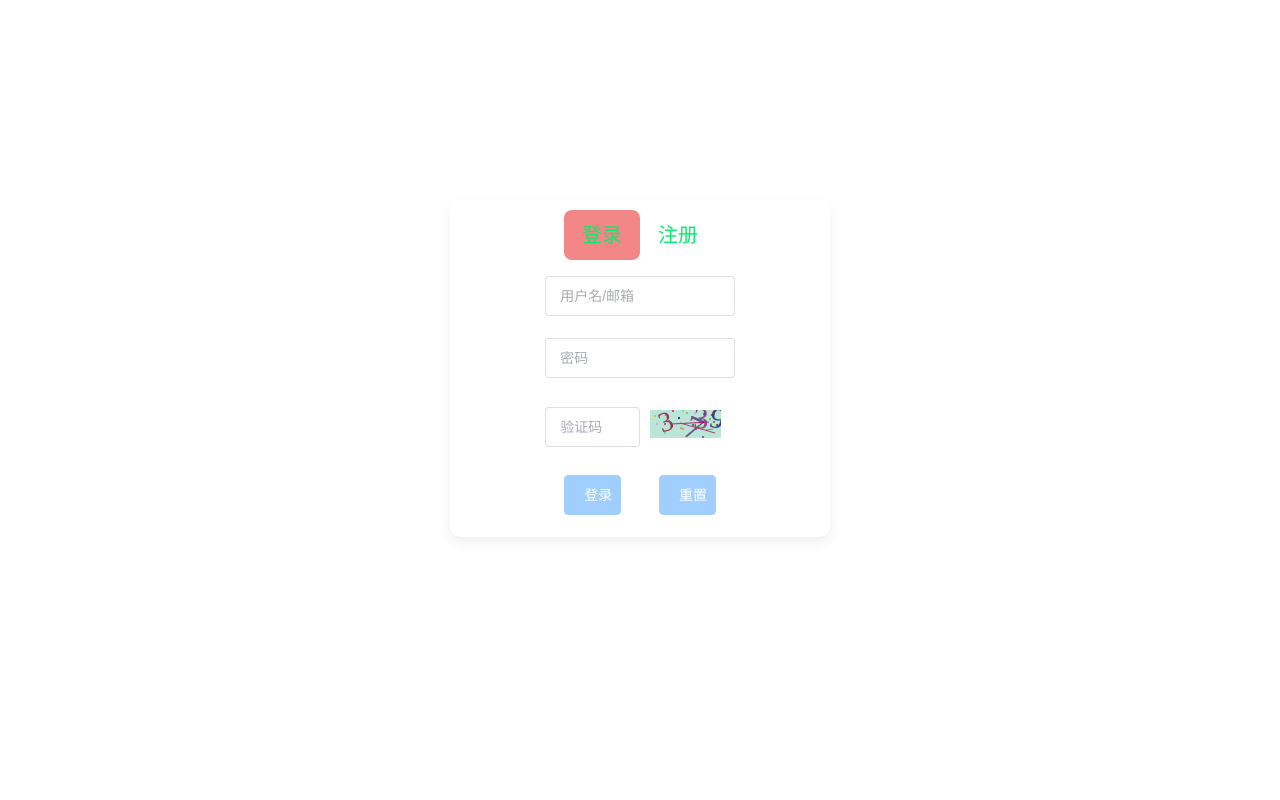
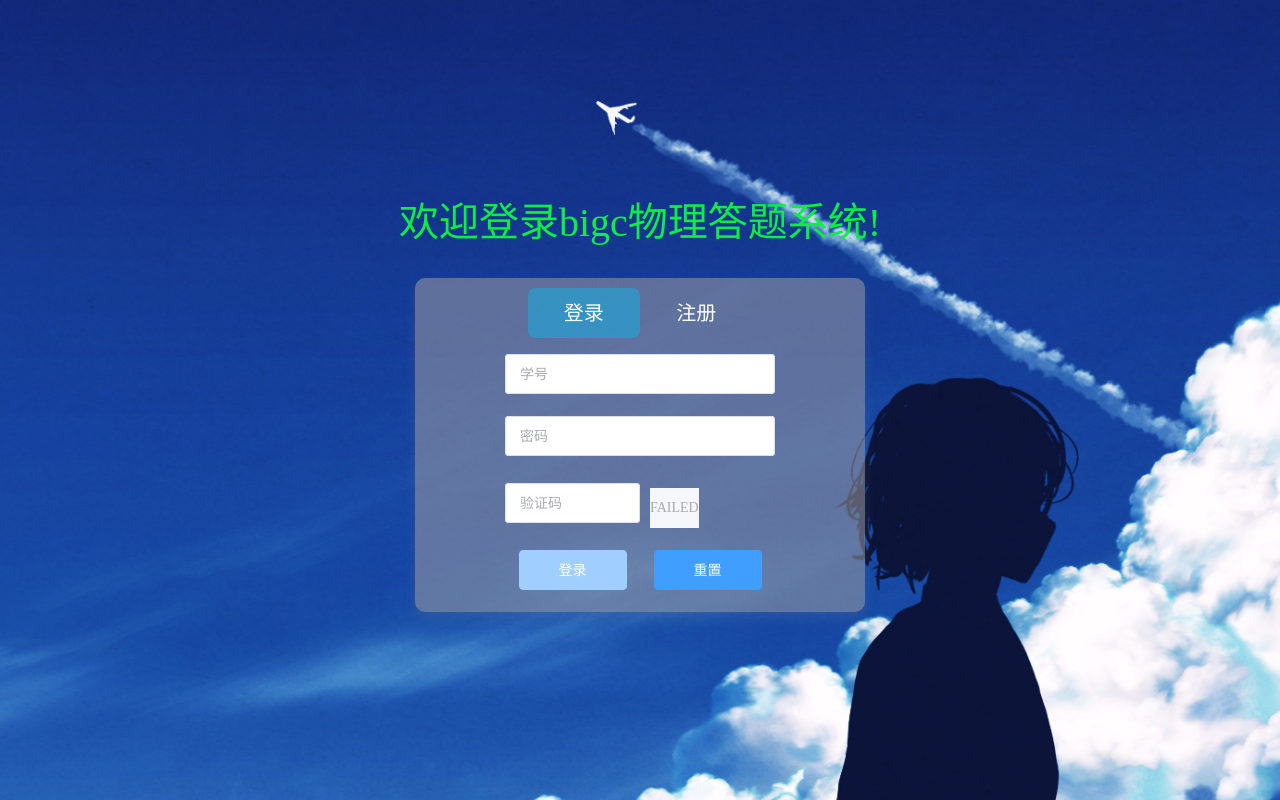
Before and after one commit to linlin449/bigc-answer-front, a Vue app: page / in a window 1280 px wide. Shown: the top 800 px of the page. Built offline with nearby package versions, Linux system fonts and the light colour scheme.

Commit message:
美化登录注册界面，使用后端验证码，封装url

```diff
--- a/package.json
+++ b/package.json
@@ -13,6 +13,7 @@
     "element-plus": "^2.2.8",
     "identify": "^0.1.5",
     "vue": "^3.2.25",
+    "vue-cookies": "^1.8.1",
     "vue-router": "^4.1.1",
     "vuex": "^4.0.2"
   },
--- a/src/App.vue
+++ b/src/App.vue
@@ -10,12 +10,8 @@
 
 
 <style>
-#app {
-  font-family: Avenir, Helvetica, Arial, sans-serif;
-  -webkit-font-smoothing: antialiased;
-  -moz-osx-font-smoothing: grayscale;
-  text-align: center;
-  color: #2c3e50;
-  margin-top: 60px;
+html,body,#app{
+    height: 100%;
+    margin: 0px;
 }
 </style>
--- /dev/null
+++ b/src/api/code.js
@@ -0,0 +1,20 @@
+let code = {
+    //成功
+     NORMAL_SUCCESS : 200,
+
+    //未授权错误
+     UNAUTHORIZED_ERROR : 401,
+
+    //服务器内部错误
+     ERNAL_SERVER_ERROR : 500,
+
+    //未登录错误
+     NOTLOGIN_ERROR : 10000,
+
+    //常规错误
+     NORMAL_ERROR : 10010,
+
+    //参数错误
+     PARAMETER_ERROR : 10020,
+  }
+  export default code;
--- a/src/api/url.js
+++ b/src/api/url.js
@@ -1,4 +1,10 @@
-let url={
-    "register":"/register",
-}
-export default url
+let url = {
+  login: {
+    student: "/student/login",
+    admin: "/admin/login",
+    teacher: "/teacher/login",
+  },
+  getcaptcha: "/captcha/getcaptcha",
+  register: "/student/register",
+};
+export default url;
--- a/src/main.js
+++ b/src/main.js
@@ -10,5 +10,4 @@ const app = createApp(App)
 app.use(router)
 app.use(store)
 app.use(ElementPlus)
-
 app.mount('#app')
--- a/src/util/Sidentify.vue
+++ /dev/null
@@ -1,147 +0,0 @@
-<template>
-    <div class="s-canvas">
-        <canvas id="s-canvas" :width="props.contentWidth" :height="props.contentHeight"></canvas>
-    </div>
-</template>
-
-<script setup>
-import { onMounted, watch } from 'vue';
-
-const props = defineProps({
-    identifyCode: {
-        type: String,
-        default: '1234'
-    },
-    fontSizeMin: {
-        type: Number,
-        default: 20
-    },
-    fontSizeMax: {
-        type: Number,
-        default: 35
-    },
-    backgroundColorMin: {
-        type: Number,
-        default: 180
-    },
-    backgroundColorMax: {
-        type: Number,
-        default: 240
-    },
-    colorMin: {
-        type: Number,
-        default: 50
-    },
-    colorMax: {
-        type: Number,
-        default: 160
-    },
-    lineColorMin: {
-        type: Number,
-        default: 40
-    },
-    lineColorMax: {
-        type: Number,
-        default: 180
-    },
-    dotColorMin: {
-        type: Number,
-        default: 0
-    },
-    dotColorMax: {
-        type: Number,
-        default: 255
-    },
-    contentWidth: {
-        type: Number,
-        default: 71
-    },
-    contentHeight: {
-        type: Number,
-        default: 28
-    }
-})
-
-// 生成一个随机数
-const randomNum = (min, max) => {
-    return Math.floor(Math.random() * (max - min) + min)
-}
-
-// 生成一个随机的颜色
-const randomColor = (min, max) => {
-    let r = randomNum(min, max)
-    let g = randomNum(min, max)
-    let b = randomNum(min, max)
-    return 'rgb(' + r + ',' + g + ',' + b + ')'
-}
-
-// 绘制干扰线
-const drawLine = (ctx) => {
-    for (let i = 0; i < 3; i++) {
-        ctx.strokeStyle = randomColor(props.lineColorMin, props.lineColorMax)
-        ctx.beginPath()
-        ctx.moveTo(randomNum(0, props.contentWidth), randomNum(0, props.contentHeight))
-        ctx.lineTo(randomNum(0, props.contentWidth), randomNum(0, props.contentHeight))
-        ctx.stroke()
-    }
-}
-
-const drawText = (ctx, txt, i) => {
-    ctx.fillStyle = randomColor(props.colorMin, props.colorMax)
-    ctx.font = randomNum(props.fontSizeMin, props.fontSizeMax) + 'px SimHei'
-    let x = (i + 1) * (props.contentWidth / (props.identifyCode.length + 1))
-    let y = randomNum(props.fontSizeMax, props.contentHeight - 5)
-    var deg = randomNum(-45, 45)
-    // 修改坐标原点和旋转角度
-    ctx.translate(x, y)
-    ctx.rotate(deg * Math.PI / 180)
-    ctx.fillText(txt, 0, 0)
-    // 恢复坐标原点和旋转角度
-    ctx.rotate(-deg * Math.PI / 180)
-    ctx.translate(-x, -y)
-}
-
-const drawDot = (ctx) => {
-    // 绘制干扰点
-    for (let i = 0; i < 30; i++) {
-        ctx.fillStyle = randomColor(0, 255)
-        ctx.beginPath()
-        ctx.arc(randomNum(0, props.contentWidth), randomNum(0, props.contentHeight), 1, 0, 2 * Math.PI)
-        ctx.fill()
-    }
-}
-
-const drawPic = () => {
-    let canvas = document.getElementById('s-canvas')
-    let ctx = canvas.getContext('2d')
-    ctx.textBaseline = 'bottom'
-    // 绘制背景
-    ctx.fillStyle = randomColor(props.backgroundColorMin, props.backgroundColorMax)
-    ctx.fillRect(0, 0, props.contentWidth, props.contentHeight)
-    // 绘制文字
-    for (let i = 0; i < props.identifyCode.length; i++) {
-        drawText(ctx, props.identifyCode[i], i)
-    }
-    drawLine(ctx)
-    drawDot(ctx)
-}
-
-watch(() => props.identifyCode, (newValue, oldValue) => {
-     drawPic()
-})
-
-onMounted(() => {
-   drawPic()
-})
-
-
-
-
-
-</script>
-<style scoped lang='scss'>
-.s-canvas {
-    cursor: pointer;
-}
-
-</style>
--- a/src/util/service.js
+++ b/src/util/service.js
@@ -1,5 +1,5 @@
 import axios from "axios"
-let axiosurl=""
+let axiosurl="http://localhost:8080"
 
 const service=axios.create(
     {
--- a/src/util/verfifcation.js
+++ b/src/util/verfifcation.js
@@ -1,12 +1,16 @@
 export  function checkEmail(data){
     let reg=/^[A-Za-z0-9\u4e00-\u9fa5]+@[a-zA-Z0-9][-a-zA-Z0-9]{0,62}(?:\.[a-zA-Z0-9][-a-zA-Z0-9]{0,62})+$/
-    return reg.test(data)?ture:false
+    return reg.test(data)?true:false
 }
 export  function checkPassword(data){
     let reg=/^[\w]{6,16}$/
-    return reg.test(data)?ture:false
+    return reg.test(data)?true:false
 }
 export  function checkUsername(data){//20 40 10 312
-    let reg=/^[0-9]{9}$/
-    return reg.test(data)?ture:false
+    let reg=/^[1-9][0-9]{8}$/
+    return reg.test(data)?true:false
 }
+export  function checkname(data){//20 40 10 312
+    let reg=/^^[\u4E00-\u9FA5·]{2,16}$/
+    return reg.test(data)?true:false
+}
--- a/src/views/Login.vue
+++ b/src/views/Login.vue
@@ -1,5 +1,6 @@
 <template>
   <div class="body">
+    <div class="title">欢迎登录bigc物理答题系统!</div>
     <div class="login">
       <ul class="menu-tab">
         <li
@@ -22,9 +23,10 @@
         <el-form-item prop="username">
           <el-input
             v-model="ruleForm.username"
-            placeholder="用户名/邮箱"
+            placeholder="学号"
             type="text"
             autocomplete="off"
+            maxlength="9"
           />
         </el-form-item>
         <el-form-item prop="password">
@@ -45,30 +47,13 @@
             type="text"
             placeholder="验证码"
             autocomplete="off"
+            maxlength="4"
+            minlength="4"
           />
-          <div class="login_code" @click="refreshCode">
-            <Sidentify :identifyCode="identifyCode" />
-          </div>
-        </el-form-item>
-
-        <el-form-item prop="repassword" v-show="model === 'register'">
-          <el-input
-            v-model="ruleForm.repassword"
-            type="password"
-            placeholder="重复密码"
-            minlength="6"
-            maxlength="15"
-          />
-        </el-form-item>
-
-
-        <el-form-item prop="repassword" v-show="model === 'register'">
-          <el-input
-            v-model="ruleForm.repassword"
-            type="password"
-            placeholder="重复密码"
-            minlength="6"
-            maxlength="15"
+          <el-image
+            class="login_code"
+            :src="imgBase64"
+            @click="refreshCode()"
           />
         </el-form-item>
 
@@ -81,7 +66,21 @@
             maxlength="15"
           />
         </el-form-item>
-
+         <el-form-item prop="name" v-show="model === 'register'">
+          <el-input
+            v-model="ruleForm.name"
+            type="text"
+            placeholder="姓名"
+            maxlength="5"
+          />
+        </el-form-item>
+        <el-form-item prop="email" v-show="model === 'register'">
+          <el-input
+            v-model="ruleForm.email"
+            type="text"
+            placeholder="邮箱找回密码使用"
+          />
+        </el-form-item>
 
         <el-form-item>
           <el-button
@@ -92,7 +91,6 @@
             >{{ model === "login" ? "登录" : "注册" }}</el-button
           >
           <el-button
-            :disabled="btnbool"
             type="primary"
             class="login-btn block"
             @click="resetForm(ruleFormRef)"
@@ -105,16 +103,16 @@
 </template>
 
 <script lang="ts" setup>
+import cookies from "vue-cookies";
 import { reactive, watch, onMounted } from "vue";
 import { ref } from "vue";
 import { useRouter } from "vue-router";
 import link from "../api/link.js";
 import url from "../api/url.js";
-import Sidentify from "../util/Sidentify.vue";
-import * as check from "../util/verfifcation.js"
+import code from "../api/code.js";
+import * as check from "../util/verfifcation.js";
 import { ElMessage } from "element-plus";
 import { FormInstance } from "element-plus";
-// import md5 from "../hook/index.js";
 
 let router = useRouter(); //登陆成功后跳转到首页
 /*登录注册按钮数据及逻辑*/
@@ -136,35 +134,49 @@ let clickMenu = (item) => {
 const ruleFormRef = ref<FormInstance>();
 const ruleForm = reactive({
   //表单部分
+  name:"",
   username: "",
   password: "",
   code: "",
   repassword: "",
+  email: "",
 });
 
 /*校验规则*/
+const checkname = (rule, value, callback) => {
+  if (!value) {
+     callback(new Error("姓名不能为空"));
+  } else if (!check.checkUsername(value)) {
+     callback(new Error("请输入大于一位的中文名"));
+  } else {
+    callback();
+  }
+};
 const checkUsername = (rule, value, callback) => {
   if (!value) {
-    return callback(new Error("邮箱不能为空"));
+     callback(new Error("学号不能为空"));
+  } else if (!check.checkUsername(value)) {
+     callback(new Error("学号规则错误，9位数字，不能以0开头"));
+  } else {
+    callback();
   }
+};
+
+const validatePassword = (rule, value, callback) => {
+  if (!value) {
+    callback(new Error("密码不能为空"));
+  } else if (!check.checkPassword(value)) {
+    callback("密码格式不正确，正确为6~16位，包含大小写字母和数字的组合");
+  } else {
     callback();
+  }
 };
 const checkCode = (rule, value, callback) => {
   if (!value) {
     return callback(new Error("验证码不能为空"));
   } else if (identifyCode.value !== value) {
     return callback(new Error("验证码错误"));
-  }
-  callback();
-};
-const validatePassword = (rule, value, callback) => {
-  if (value === "") {
-    callback(new Error("密码不能为空"));
   } else {
-    if (ruleForm.password !== "") {
-      if (!ruleFormRef.value) return;
-      ruleFormRef.value.validateField("checkPass", () => null);
-    }
     callback();
   }
 };
@@ -181,18 +193,34 @@ const validatePass2 = (rule, value, callback) => {
     callback();
   }
 };
+const checkEmail = (rule, value, callback) => {
+  //登陆时不用校验重复密码
+  if (model.value === "login") {
+    callback();
+  }
+  if (value === "") {
+    callback(new Error("邮箱不能为空"));
+  } else if (check.checkEmail(value)) {
+    callback(new Error("邮箱格式不正确"));
+  } else {
+    callback();
+  }
+};
 const rules = reactive({
+
   password: [{ validator: validatePassword, trigger: "blur" }],
   repassword: [{ validator: validatePass2, trigger: "blur" }],
   username: [{ validator: checkUsername, trigger: "blur" }],
+  name: [{ validator: checkname, trigger: "blur" }],
   code: [{ validator: checkCode, trigger: "blur" }],
+  email: [{ validator: checkEmail, trigger: "blur" }],
 });
 /**/
 /*检测校验是否通过，通过按钮变为可登录*/
 let btnbool = ref(true);
 watch(ruleForm, (newval, oldval) => {
   if (model.value === "login") {
-    if (newval.username != "" && newval.password != "") {
+    if (newval.username != "" && newval.password != ""&& newval.code != "") {
       btnbool.value = false;
     } else {
       btnbool.value = true;
@@ -202,6 +230,10 @@ watch(ruleForm, (newval, oldval) => {
       newval.username != "" &&
       newval.password != "" &&
       newval.repassword != ""
+      &&
+      newval.name != ""
+      &&
+      newval.email != ""
     ) {
       btnbool.value = false;
     } else {
@@ -213,19 +245,20 @@ watch(ruleForm, (newval, oldval) => {
 /*提交*/
 const submitForm = (formEl: FormInstance | undefined) => {
   if (!formEl) return;
-  formEl.validate((valid) => {
+  formEl.validate(async (valid) => {
     if (!valid) {
       console.log("error submit!");
       return false;
     }
     if (model.value === "register") {
       let data = {
-          name: ruleForm.username,
+        username: ruleForm.username,
+        name:ruleForm.name,
         password: ruleForm.password,
+        email:ruleForm.email,
       };
-        link(url.register, "post", data).then((ok: any) => {
-          console.log(ok.data);
-          if (Object.keys(ok.data).length !== 0) {
+      let response = await link(url.register, "post", data);
+      if (response.data.code === code.NORMAL_SUCCESS) {
         ElMessage({
           message: "注册成功",
           type: "success",
@@ -238,24 +271,23 @@ const submitForm = (formEl: FormInstance | undefined) => {
       } else {
         ElMessage.error("注册失败");
       }
-        });
     } else {
-        link(
-          url.register,
+      let response = await link(
+        url.login,
         "get",
         {},
         { name: ruleForm.username, password: ruleForm.password } //md5(ruleForm.password).value }
-        ).then((ok) => {
-          if (ok.data.length != 0) {
+      );
+      if (response.data.code === code.NORMAL_SUCCESS) {
         ElMessage({
           message: "登录成功",
           type: "success",
         });
-            router.push("/teacher");
+        router.push("/"); //增加cookies
+        cookies.VueCookies.set("token", response.data.data);
       } else {
         ElMessage.error("登录失败");
       }
-        });
     }
   });
 };
@@ -267,59 +299,63 @@ const resetForm = (formEl: FormInstance | undefined) => {
 /**/
 
 // 图形验证码
-let identifyCodes = "1234567890";
-let identifyCode = ref("3212");
-const randomNum = (min, max) => {
-  return Math.floor(Math.random() * (max - min) + min);
-};
-const makeCode = (o, l) => {
-  for (let i = 0; i < l; i++) {
-    identifyCode.value += o[randomNum(0, o.length)];
-  }
-};
-const refreshCode = () => {
-  identifyCode.value = "";
-  makeCode(identifyCodes, 4);
+let identifyCode = ref("");
+let imgBase64 = ref("");
+const refreshCode = async () => {
+  let response = await link(url.getcaptcha);
+  imgBase64.value = response.data.data.image;
+  identifyCode.value = response.data.data.key;
 };
 onMounted(() => {
-  identifyCode.value = "";
-  makeCode(identifyCodes, 4);
+  //refreshCode()
 });
 </script>
 
 <style lang="scss">
-.body{
-  margin-top: 200px;
+.body {
+  padding-top: 190px;
+  height: 100%;
+  position: absolute;
+  width: 100%;
+  text-align: center;
+  background-image: url("../assets/background.jpg");
+  background-size: cover;
+  .title {
+    font-size: 40px;
+    color: rgb(13, 237, 69);
+    margin-bottom: 30px;
+  }
   .login {
+    background-color: rgba(169, 163, 163, 0.5);
     box-shadow: 0 6px 12px 0 rgba(138, 153, 150, 0.15);
     border-radius: 10px;
-  width: 30%;
-
+    width: 450px;
     margin: auto;
     .menu-tab {
       padding: 0;
       padding-top: 10px;
       li {
+        cursor: pointer;
         display: inline-block; //行内块
         margin: auto;
-      width: 20%;
+        width: 25%;
         line-height: 50px;
         font-size: 20px;
-      color: rgb(8, 236, 110);
+        color: rgb(253, 253, 253);
         border-radius: 8px;
       }
       .current {
-      background-color: rgba(231, 14, 14, 0.5);
+        background-color: rgba(14, 180, 231, 0.5);
       }
     }
     .demo-ruleForm {
       display: inline-block;
-    width: 50%;
+      width: 60%;
 
       margin: auto;
       .block {
         display: block;
-      width: 30%;
+        width: 40%;
         margin: auto;
       }
       .code {
@@ -332,5 +368,4 @@ onMounted(() => {
     }
   }
 }
-
 </style>
```
Also changed, not shown: src/assets/background.jpg (added), 1 other file (tests, documents, lock files or other folders). Lines whose indentation alone changed are shown as unchanged.
